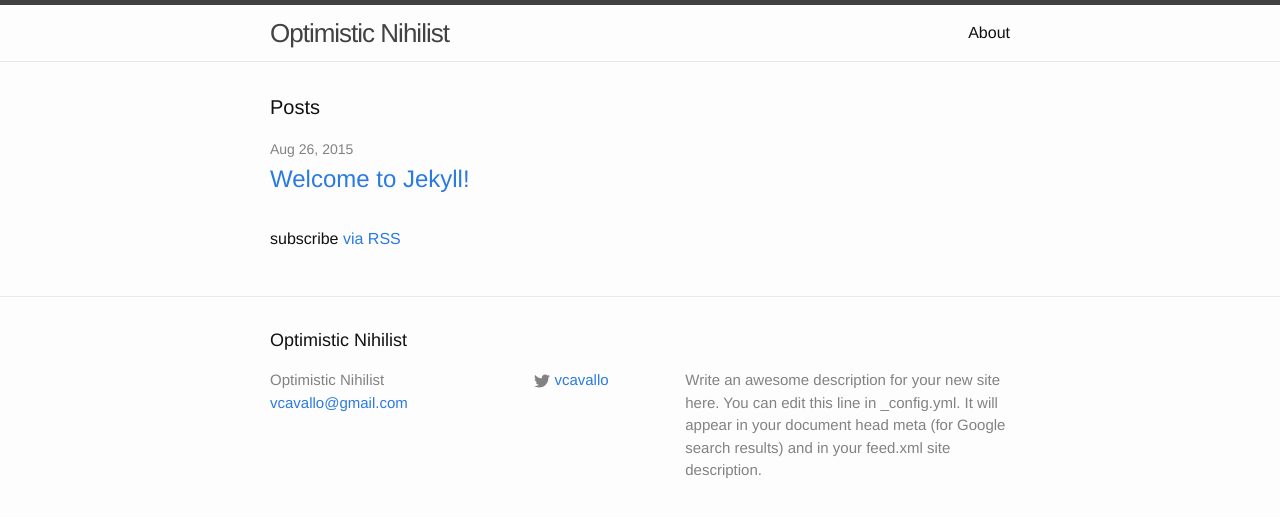
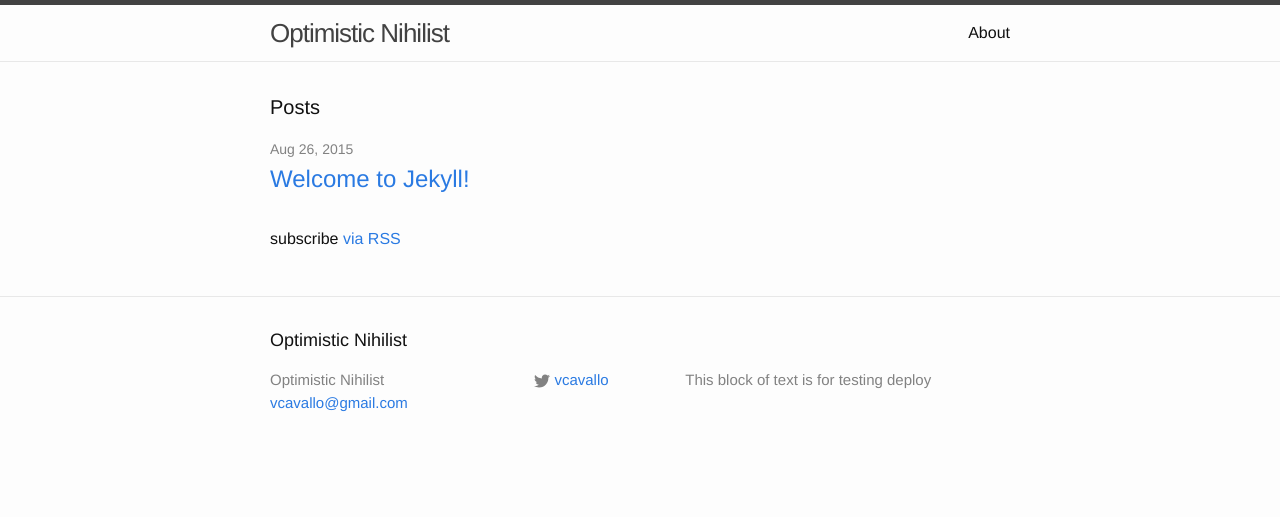
Before and after one commit to vcavallo/optimistic-nihilist, a Jekyll site: the page built from index.html, in a window 1280 px wide. Shown: the top 517 px of the page. Built offline with Jekyll 4.4.1, drawn with Linux system fonts in a browser that asks for light colours.

Commit message:
Update description to test git deploy hook

```diff
--- a/_config.yml
+++ b/_config.yml
@@ -2,9 +2,7 @@
 title: Optimistic Nihilist
 email: vcavallo@gmail.com
 description: > # this means to ignore newlines until "baseurl:"
-  Write an awesome description for your new site here. You can edit this
-  line in _config.yml. It will appear in your document head meta (for
-  Google search results) and in your feed.xml site description.
+  This block of text is for testing deploy
 baseurl: "" # the subpath of your site, e.g. /blog/
 url: "http://optimisticnihilist.com" # the base hostname & protocol for your site
 twitter_username: vcavallo
```
